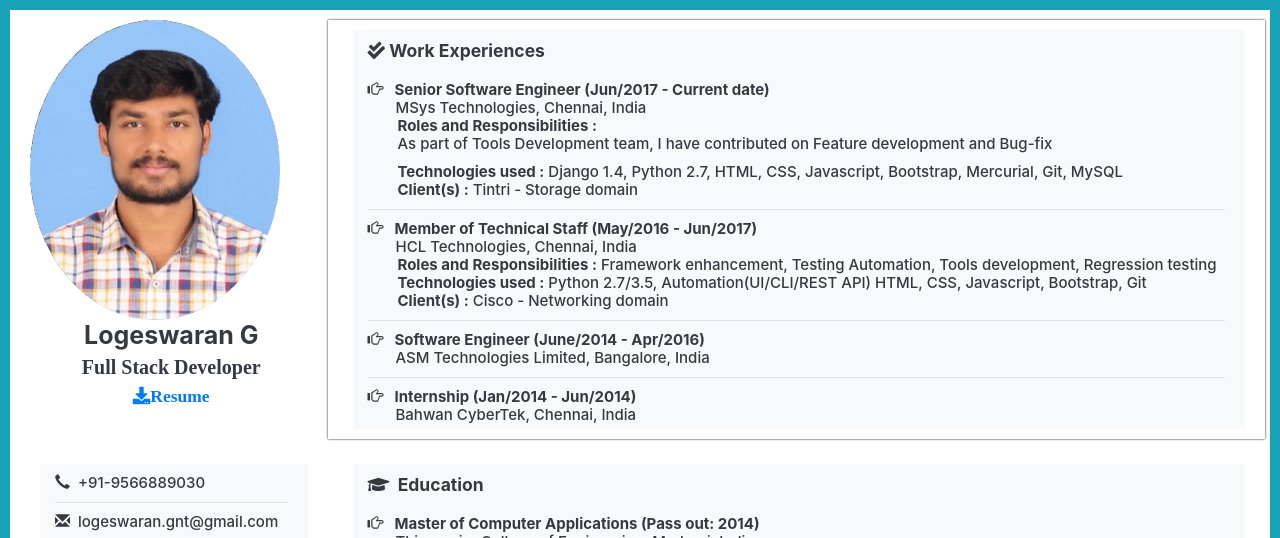
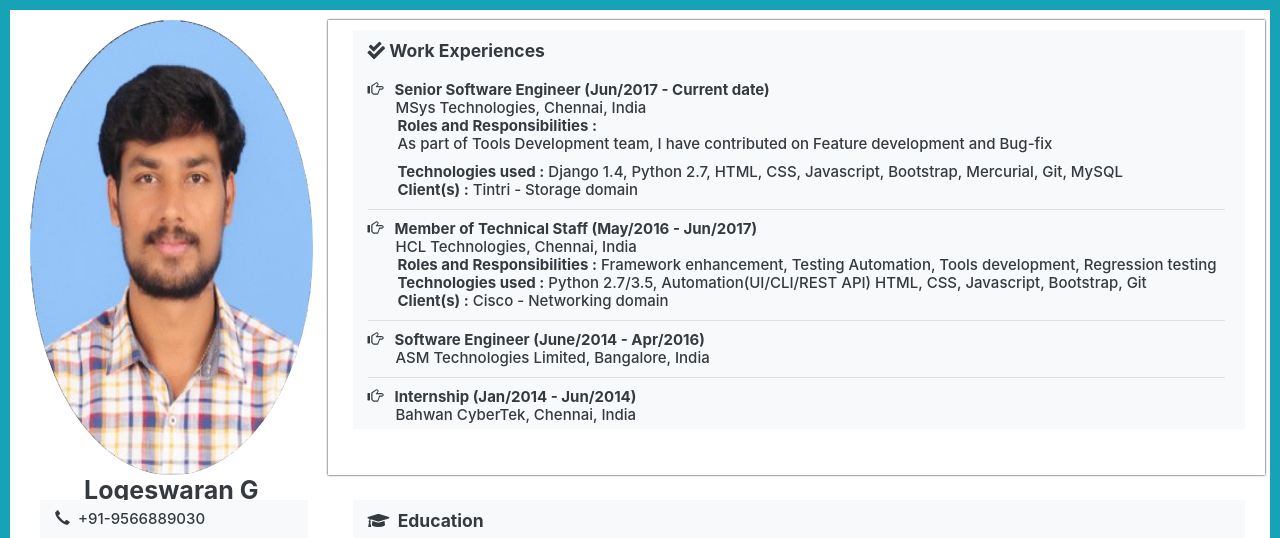
Before and after one commit to Logeswaran-gnt/Logeswaran-gnt.github.io, a plain HTML site: page index.html in a window 1280 px wide. Shown: the top 538 px of the page. Drawn offline with nearby package versions, Linux system fonts and the light colour scheme.

```diff
--- a/index.html
+++ b/index.html
@@ -27,7 +27,7 @@
             <div class="row outerMost">
                 <div class="col-md-3 span3">
                     <!--<div class="container">-->
-                        <img rel="prefetch" src="images/photo.jpg" class="img-circle" alt="photo" width="250" height="300">
+                        <img rel="prefetch" src="images/photo.jpg" class="img-circle" alt="photo" width="100%" height="100%">
                         <h1 align="center" style="font-weight:bold;">Logeswaran G<br>
                             <span style="font-size:20px; font-family:Times New Roman; font-weight:bold">Full Stack Developer</span>
                             <br><h3 align="center"><a href="LogeswaranProfile.docx"><i class="fa fa-download" aria-hidden="true">Resume</i></a></h3>
```
